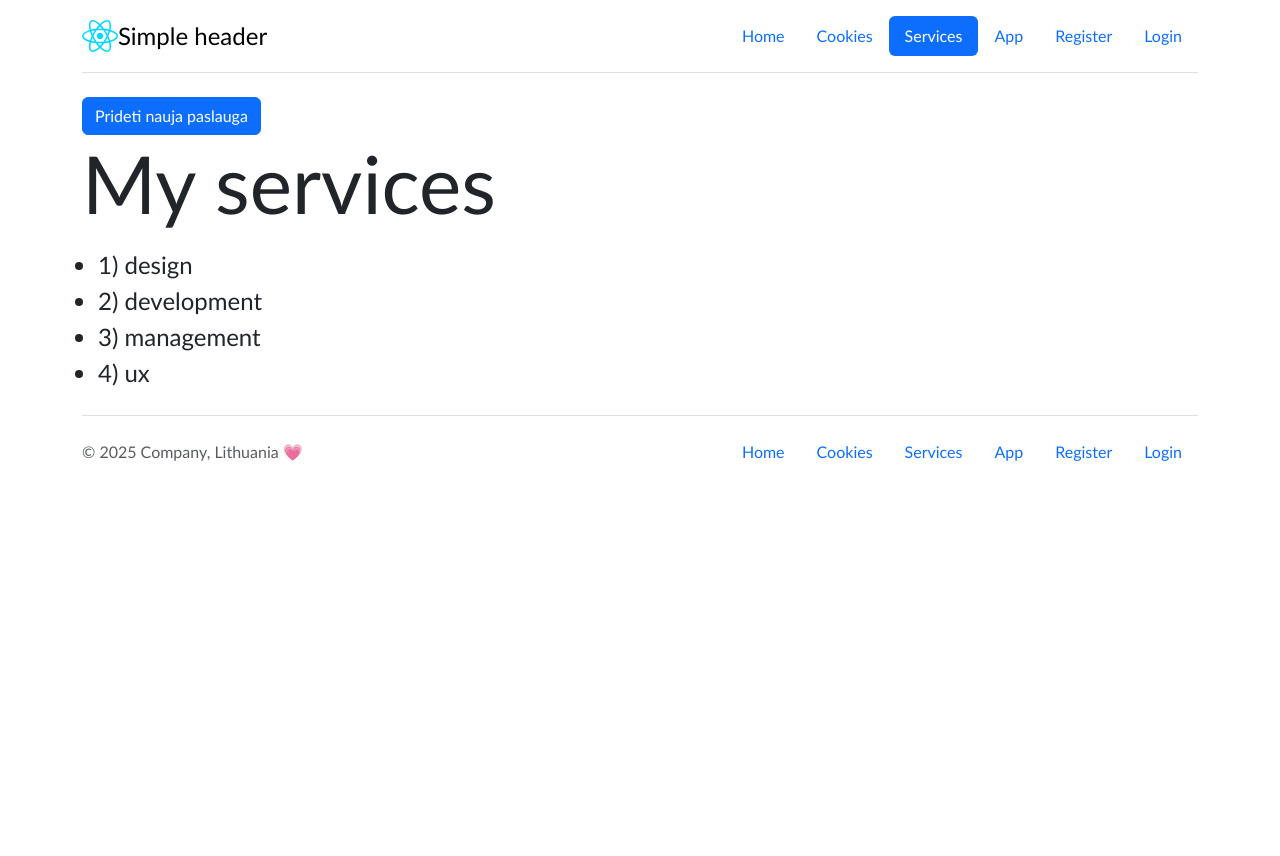
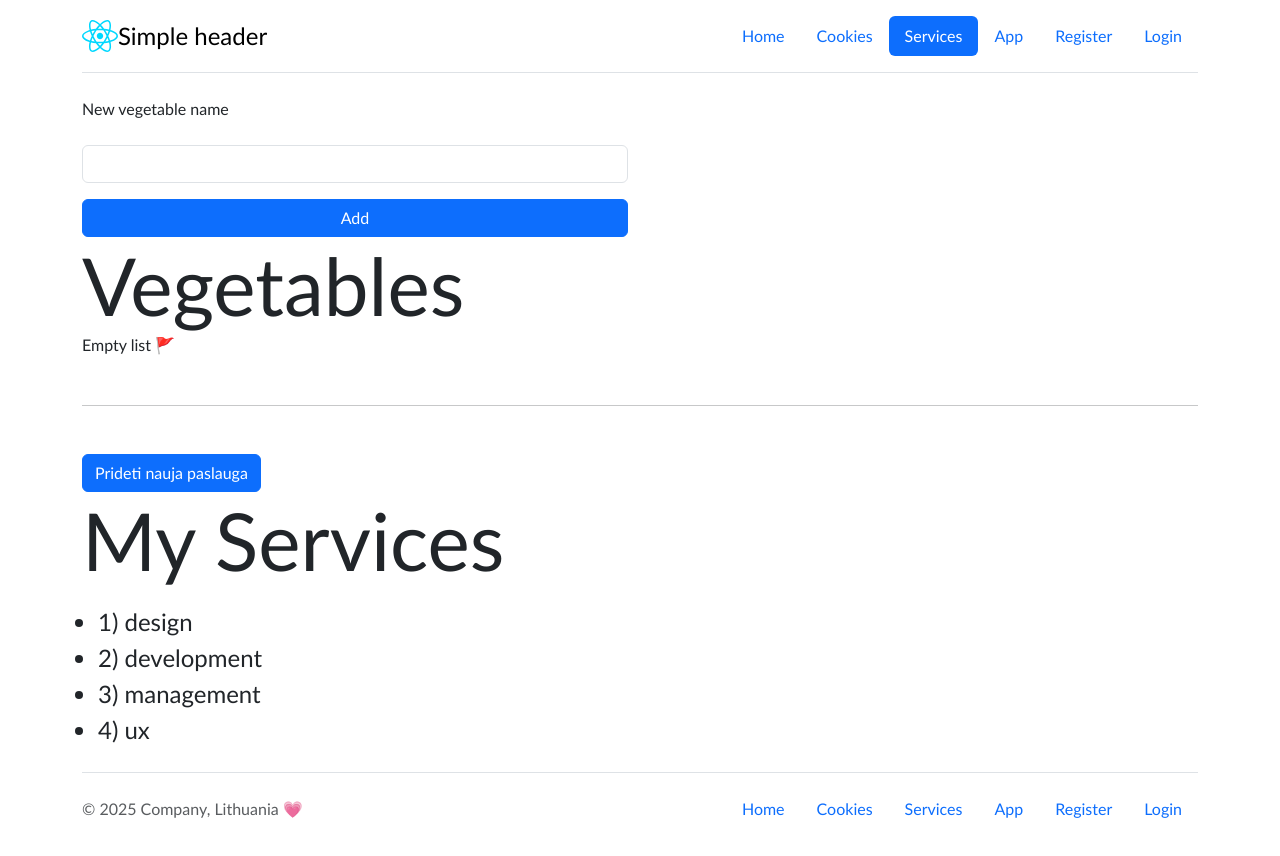
Before and after one commit to sberzonskiene/55-grupe-react, a React (Vite) app: page /services in a window 1280 px wide. Shown: the top 856 px of the page. Before the commit the page ends 800 px from the top, so only its background shows below. Built offline with nearby package versions, Linux system fonts and the light colour scheme.

Commit message:
Services

```diff
--- a/src/components/services/ServicesList.jsx
+++ b/src/components/services/ServicesList.jsx
@@ -1,7 +1,16 @@
-export function ServicesList({ services }) {
+export function ServicesList({ title, services }) {
+    if (services.length === 0) {
+        return (
+            <div>
+                <h1 className="display-1">{title}</h1>
+                <p>Empty list 🚩</p>
+            </div>
+        );
+    }
+
     return (
         <div>
-            <h1 className="display-1">My services</h1>
+            <h1 className="display-1">{title}</h1>
             <ul className="ms-3 mt-3">
                 {services.map(service => <li key={service.id} className="fs-4">{service.id}) {service.value}</li>)}
             </ul>
--- a/src/pages/Home.jsx
+++ b/src/pages/Home.jsx
@@ -1,7 +1,7 @@
 import { TextList } from "../components/text-list/TextList";
 
 export function Home() {
-    const list = ['Pomidoras', 'Agurkas', 'Svogunas', 'Cesnakas', 'Bulve'];
+    const list = ['Pomidoras', 'Agurkas', 'Svogūnas', 'Česnakas', 'Bulvė'];
 
     return (
         <main>
--- a/src/pages/Services.jsx
+++ b/src/pages/Services.jsx
@@ -2,6 +2,10 @@ import { useState } from 'react';
 import { ServicesList } from '../components/services/ServicesList';
 
 export function Services() {
+    const [vegetablesId, setVegetablesId] = useState(1);
+    const [vegetablesList, setVegetablesList] = useState([]);
+    const [text, setText] = useState('');
+
     const [id, setId] = useState(5);
     const [list, setList] = useState([
         { id: 1, value: 'design' },
@@ -14,17 +18,41 @@ export function Services() {
         // setList(currentList => currentList.concat(
         //     { id: id, value: 'aaaaaaaa' }
         // ));
-        setList(currentList => [...currentList, { id: id, value: 'marketing' }]);
+        setList(currentList => [...currentList, { id: id, value: 'aaaaaaaa' }]);
         setId(n => n + 1);
+    }
+
+    function handleInputChange(e) {
+        setText(e.target.value);
+    }
+
+    function handleFormSubmit(e) {
+        e.preventDefault();
+        setVegetablesList(veges => [...veges, { id: vegetablesId, value: text }]);
+        setVegetablesId(id => id + 1);
+        setText('');
     }
 
     return (
         <main>
             <div className="container">
                 <div className="row">
-                    <div className="col-12">
+                    <div className="col-12 col-lg-6 mb-5">
+                        <form onSubmit={handleFormSubmit} className="d-flex flex-column gap-3 form">
+                            <label className="form-label" htmlFor="text">New vegetable name</label>
+                            <input onChange={handleInputChange} value={text} className="form-control" id="text" type="text" />
+                            <button className="btn btn-primary" type="submit">Add</button>
+                        </form>
+                        <ServicesList title='Vegetables' services={vegetablesList} />
+                    </div>
+
+                    <div className="col-12 mb-5">
+                        <hr />
+                    </div>
+
+                    <div className="col-12 col-lg-6">
                         <button onClick={handleClick} className="btn btn-primary">Prideti nauja paslauga</button>
-                        <ServicesList services={list} />
+                        <ServicesList title='My Services' services={list} />
                     </div>
                 </div>
             </div>
```
Also changed, not shown: src/components/todo/TodoForm.jsx (added), src/components/todo/TodoList.jsx (added), src/components/todo/TodoStats.jsx (added), src/data/menuData.js (added).
